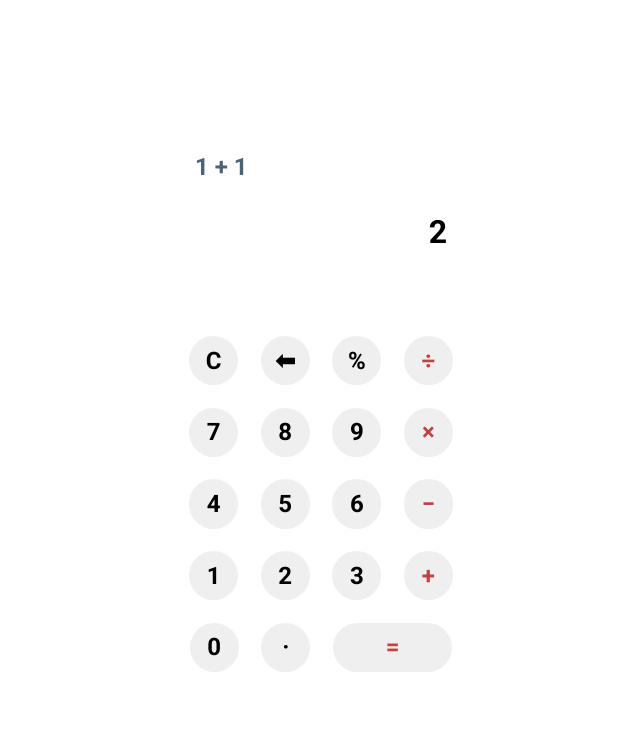
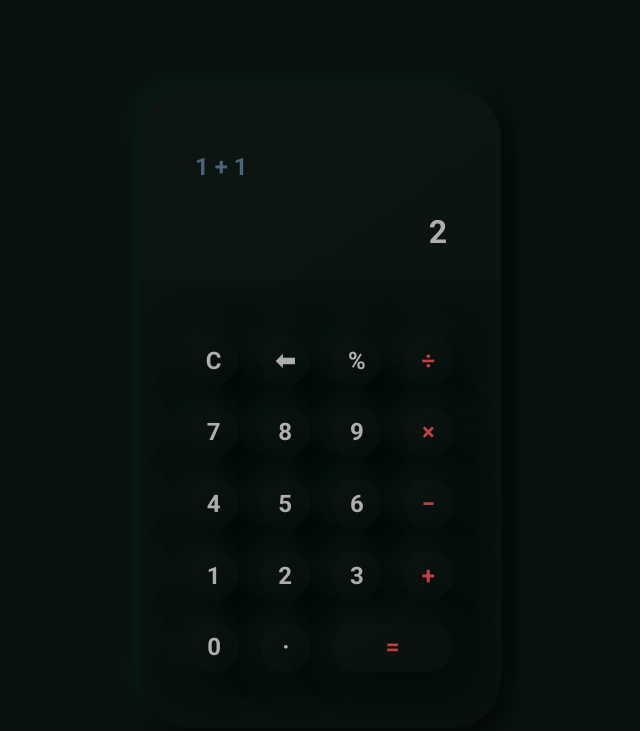
Before and after one commit to JohnKelly-T/odin-calculator, a plain HTML site: page index.html in a window 1280 px wide. Shown: the whole page, without its empty margins (319-959 px from the left). Drawn offline with Linux system fonts and the light colour scheme.

Commit message:
feat: Add dark mode classes to elements

```diff
--- a/index.html
+++ b/index.html
@@ -9,42 +9,42 @@
         <script src="./script.js" defer></script>
     </head>
 
-    <body>
-        <div id="main-container">
-            <div id="output-container">
+    <body class="dark-background">
+        <div id="main-container" class="dark-main-container">
+            <div id="output-container" class="dark-output">
                 <div id="history">1 + 1</div>
-                <div id="calculation">2</div>
+                <div id="calculation" class="dark-font-color">2</div>
             </div>
 
-            <div id="buttons-container">
+            <div id="buttons-container" class="dark-font-color">
                 <div class="button-row">
-                    <button id="clear">C</button>
-                    <button id="del">⬅</button>
-                    <button id="modulus">%</button>
-                    <button id="divide">÷</button>
+                    <button id="clear" class="dark-button">C</button>
+                    <button id="del"  class="dark-button">⬅</button>
+                    <button id="modulus"  class="dark-button">%</button>
+                    <button id="divide"  class="dark-button">÷</button>
                 </div>
                 <div class="button-row">
-                    <button id="7">7</button>
-                    <button id="8">8</button>
-                    <button id="9">9</button>
-                    <button id="multiply">×</button>
+                    <button id="7" class="dark-button">7</button>
+                    <button id="8" class="dark-button">8</button>
+                    <button id="9" class="dark-button">9</button>
+                    <button id="multiply" class="dark-button">×</button>
                 </div>
                 <div class="button-row">
-                    <button id="4">4</button>
-                    <button id="5">5</button>
-                    <button id="6">6</button>
-                    <button id="minus">−</button>
+                    <button id="4" class="dark-button">4</button>
+                    <button id="5" class="dark-button">5</button>
+                    <button id="6" class="dark-button">6</button>
+                    <button id="minus" class="dark-button">−</button>
                 </div>
                 <div class="button-row">
-                    <button id="1">1</button>
-                    <button id="2">2</button>
-                    <button id="3">3</button>
-                    <button id="plus">+</button>
+                    <button id="1" class="dark-button">1</button>
+                    <button id="2" class="dark-button">2</button>
+                    <button id="3" class="dark-button">3</button>
+                    <button id="plus" class="dark-button">+</button>
                 </div>
                 <div class="button-row">
-                    <button id="0">0</button>
-                    <button id="decimal">·</button>
-                    <button id="equal">=</button>
+                    <button id="0" class="dark-button">0</button>
+                    <button id="decimal" class="dark-button">·</button>
+                    <button id="equal" class="dark-button">=</button>
                 </div>
             </div>
         </div>
```
